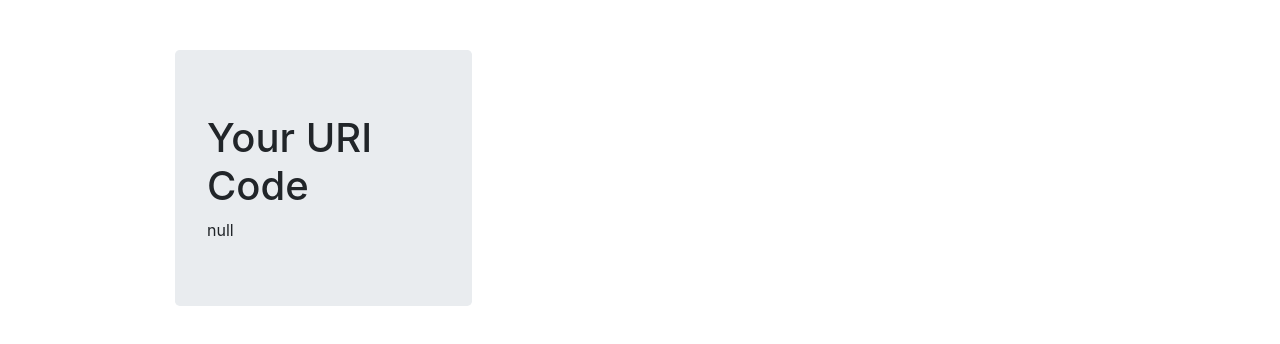
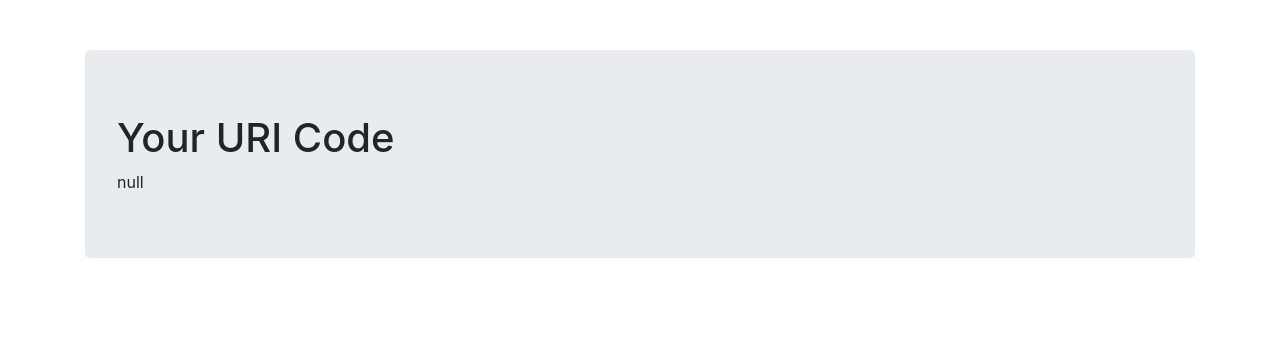
Before and after one commit to svxf/SpotifyURI, a plain HTML site: page index.html in a window 1280 px wide. Drawn offline with nearby package versions, Linux system fonts and the light colour scheme.

Commit message:
Update css.css

```diff
--- a/css.css
+++ b/css.css
@@ -11,12 +11,3 @@ html {
 body {
   font-family: -apple-system,BlinkMacSystemFont,"Segoe UI",Roboto,Oxygen-Sans,Ubuntu,Cantarell,"Helvetica Neue",sans-serif; /* [2] */
 }
-
-
-.container {
-  width: 960px;
-  margin: 0 auto;
-  display: grid;
-  grid-template-columns: repeat(3, 1fr);
-  grid-gap: 20px;
-}
```
